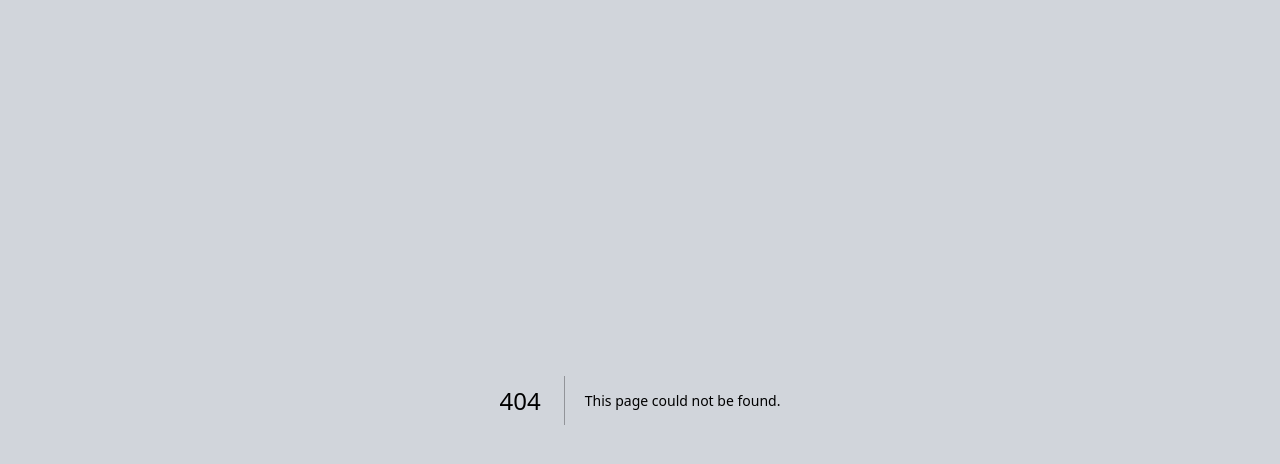
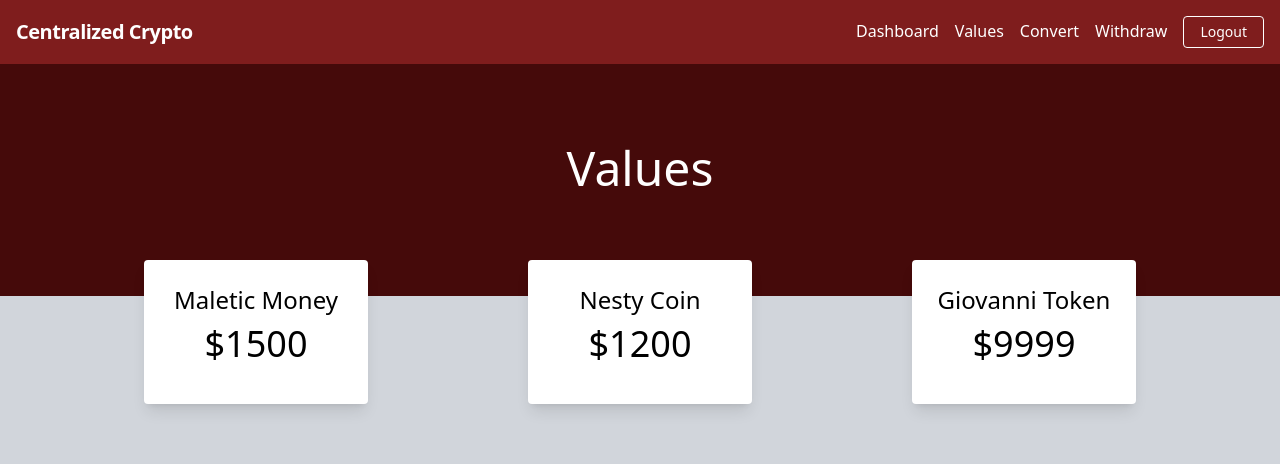
Before and after one commit to ghulvey/HIC-Project, a Next.js app: page /values in a window 1280 px wide. Before the commit this address had no page. Shown: the top 464 px of the page. Built offline with nearby package versions, Linux system fonts and the light colour scheme.

Commit message:
Create values.js
Starting the values page

```diff
--- /dev/null
+++ b/pages/values.js
@@ -0,0 +1,48 @@
+import Head from 'next/head'
+import { Inter } from 'next/font/google'
+import Navbar from '@/components/navbar'
+import Header from '@/components/header'
+import AccountCard from '@/components/accountCard'
+import Loading from '@/components/loading'
+import { useEffect, useRef, useState } from "react";
+import { useRouter } from 'next/router';
+
+export default function values() {
+    return (
+        <>
+        <Head>
+          <title>Values</title>
+          <meta name="viewport" content="width=device-width, initial-scale=1" />
+          <link rel="icon" href="/favicon.ico" />
+
+        </Head>
+
+        <Navbar />
+        <Header title="Values"/>
+
+        <div className="bg-gray-300 sm:h-screen h-full">
+    <div className='flex space-x-40 justify-center'>
+        <div className='bg-white text-black dark:bg-black dark:text-white rounded overflow-hidden shadow-lg p-6 w-56 -mt-9'>
+            <h2 className='text-2xl text-center pb-2'>Maletic Money</h2>
+            <p className='text-4xl text-center pb-4'>$1500</p>
+        </div>
+        <div className='bg-white text-black dark:bg-black dark:text-white rounded overflow-hidden shadow-lg p-6 w-56 -mt-9'>
+            <h2 className='text-2xl text-center pb-2'>Nesty Coin</h2>
+            <p className='text-4xl text-center pb-4'>$1200</p>
+        </div>
+        <div className='bg-white text-black dark:bg-black dark:text-white rounded overflow-hidden shadow-lg p-6 w-56 -mt-9'>
+            <h2 className='text-2xl text-center pb-2'>Giovanni Token</h2>
+            <p className='text-4xl text-center pb-4'>$9999</p>
+        </div>
+    </div>
+</div>
+
+
+
+
+
+
+
+      </>
+    )
+}
```
